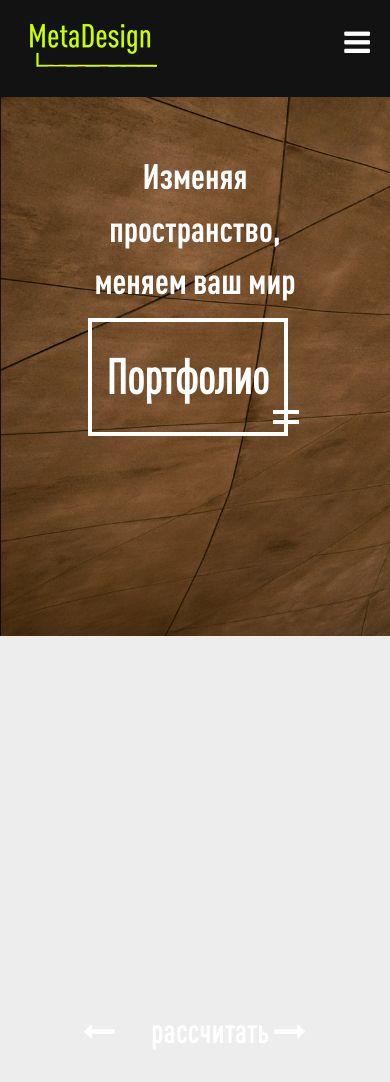
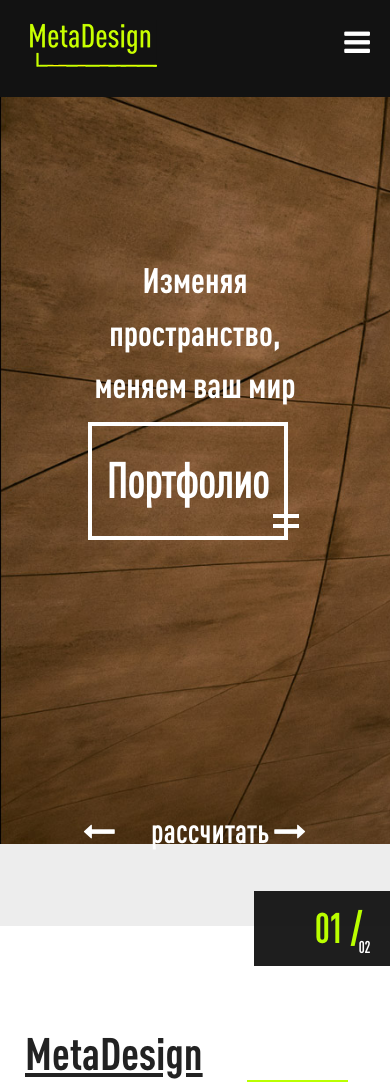
Before and after one commit to vkurlenko/metadesign, a Symfony app: template templates/index.html.twig in a window 390 px wide. Shown: the top 1082 px of the page. Run offline with Twig, Linux system fonts and the light colour scheme; the template is opened without the code that fills it, so the values that code supplies are empty; some libraries are stand-ins or nearby versions.

Commit message:
Правка мобильной верстки

```diff
--- a/public/css/style.css
+++ b/public/css/style.css
@@ -2071,8 +2071,8 @@ ol {
 		height: auto;
 	}
 	.hero-slider .hero-slide-item {
-		padding: 150px 0;
-		height: auto;
+		padding: 100px 0;
+		height: 100vh;
 	}
 	.slide-content h2 {
 		font-size: 60px;
@@ -2163,6 +2163,11 @@ ol {
 	.footer-item {
 		margin-bottom: 40px;
 	}
+
+	.slide-content.calculator-wrapper {
+		margin-top: 0;
+		margin-bottom: 0;
+	}
 }
 
 /* small mobile :320px. */
```
